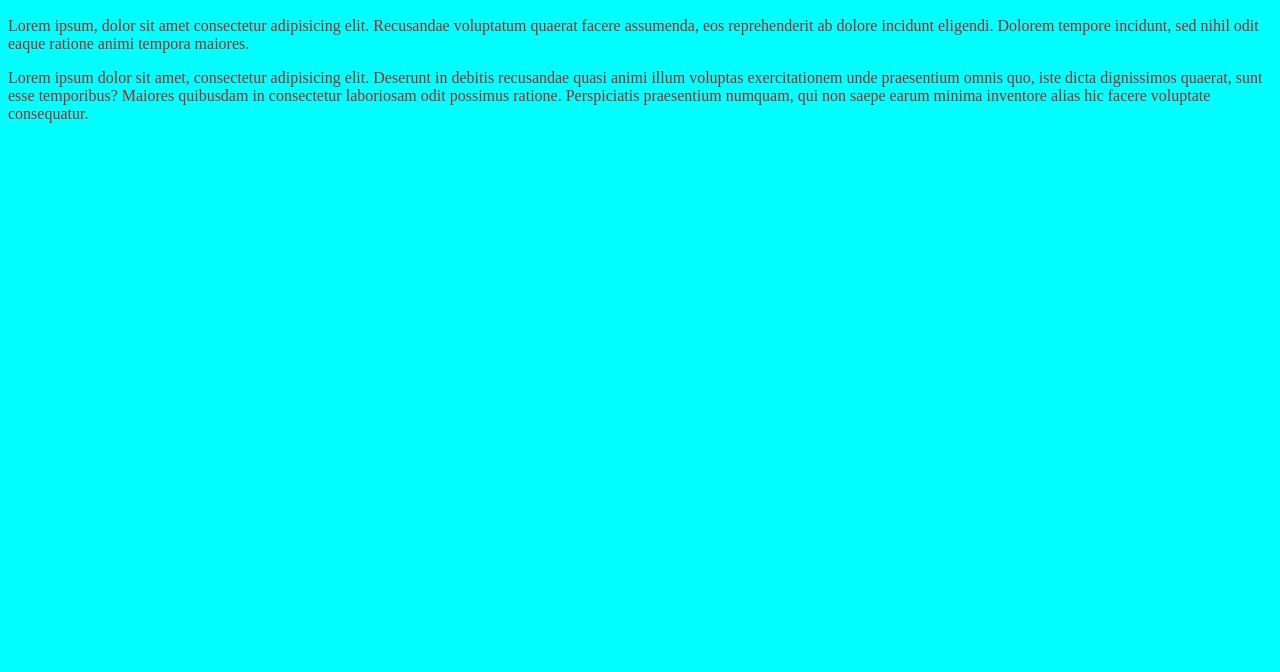
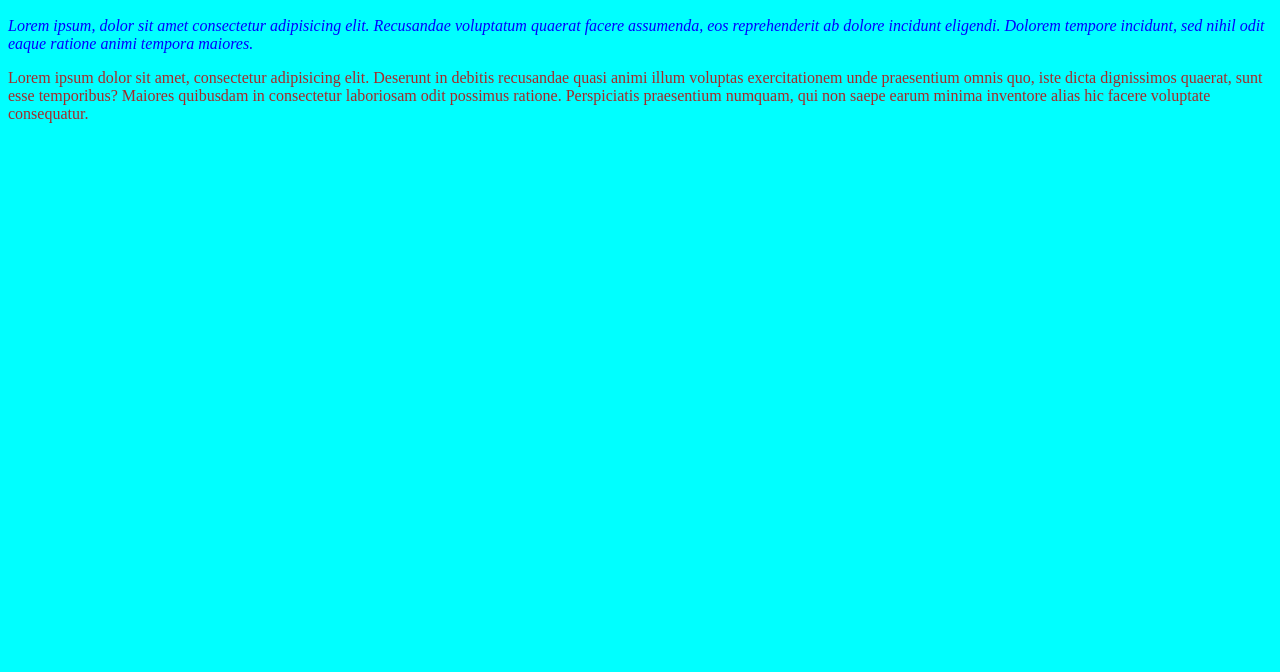
Before and after one commit to DanilFaizov/test, a plain HTML site: page index.html in a window 1280 px wide. Shown: the part 128-800 px from the top of the page. Drawn offline with Linux system fonts and the light colour scheme.

Commit message:
add style

```diff
--- a/css/style.css
+++ b/css/style.css
@@ -8,3 +8,7 @@ h1{
     font-size: 48px;
     color: blueviolet;
 }
+.text{
+    color: blue;
+    font-style: italic;
+}
--- a/index.html
+++ b/index.html
@@ -9,8 +9,9 @@
 </head>
 <body>
     <span>kfdjgfjshgfkdhgkfjghfkghfk</span>
+
     <h1>Привет </h1>
-    <p>Lorem ipsum, dolor sit amet consectetur adipisicing elit. Recusandae voluptatum quaerat facere assumenda, eos reprehenderit ab dolore
+    <p class="text">Lorem ipsum, dolor sit amet consectetur adipisicing elit. Recusandae voluptatum quaerat facere assumenda, eos reprehenderit ab dolore
         incidunt eligendi. Dolorem tempore incidunt, sed nihil odit eaque ratione animi tempora maiores.</p>
     <p>Lorem ipsum dolor sit amet, consectetur adipisicing elit. Deserunt in debitis recusandae quasi animi illum voluptas exercitationem
         unde praesentium omnis quo, iste dicta dignissimos quaerat, sunt esse temporibus? Maiores quibusdam in consectetur laboriosam odit
```
